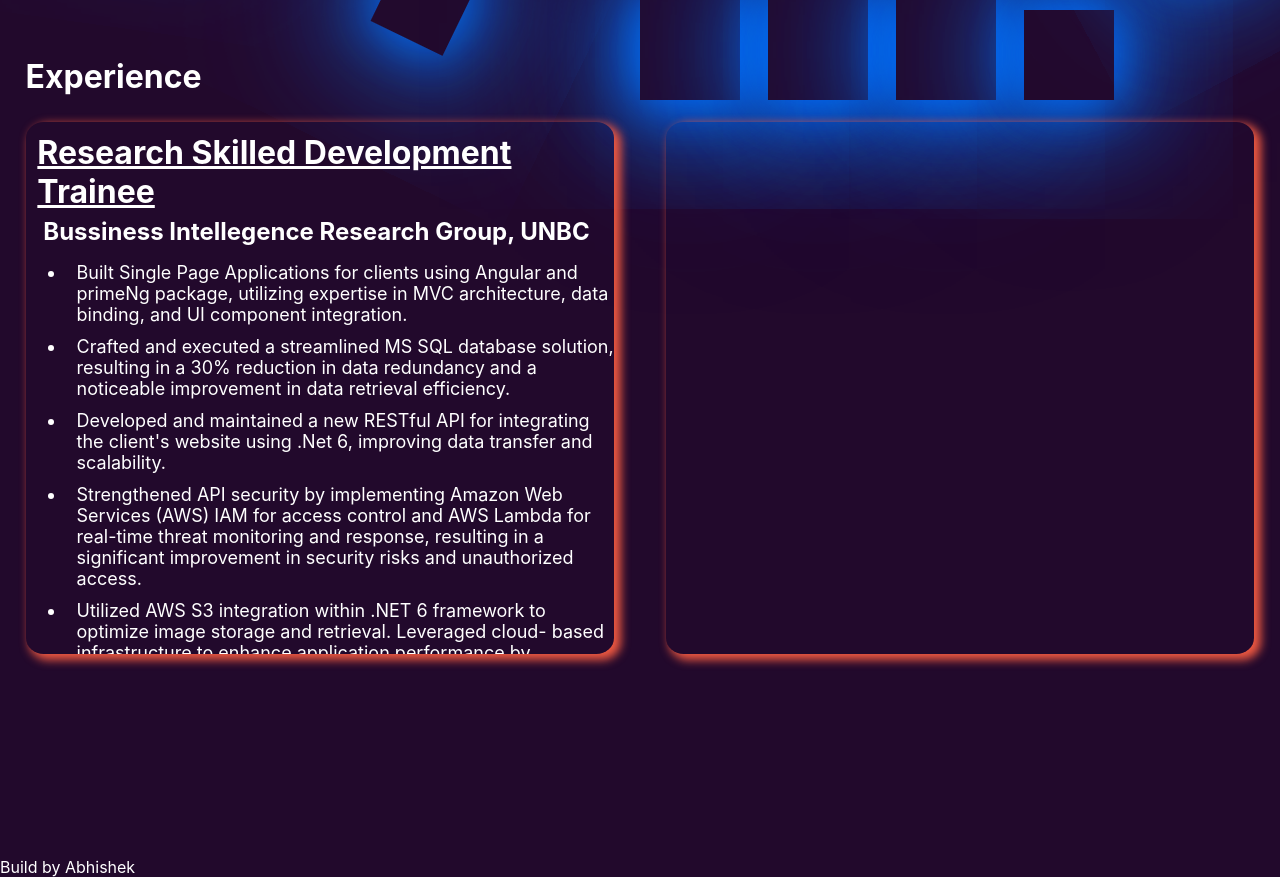
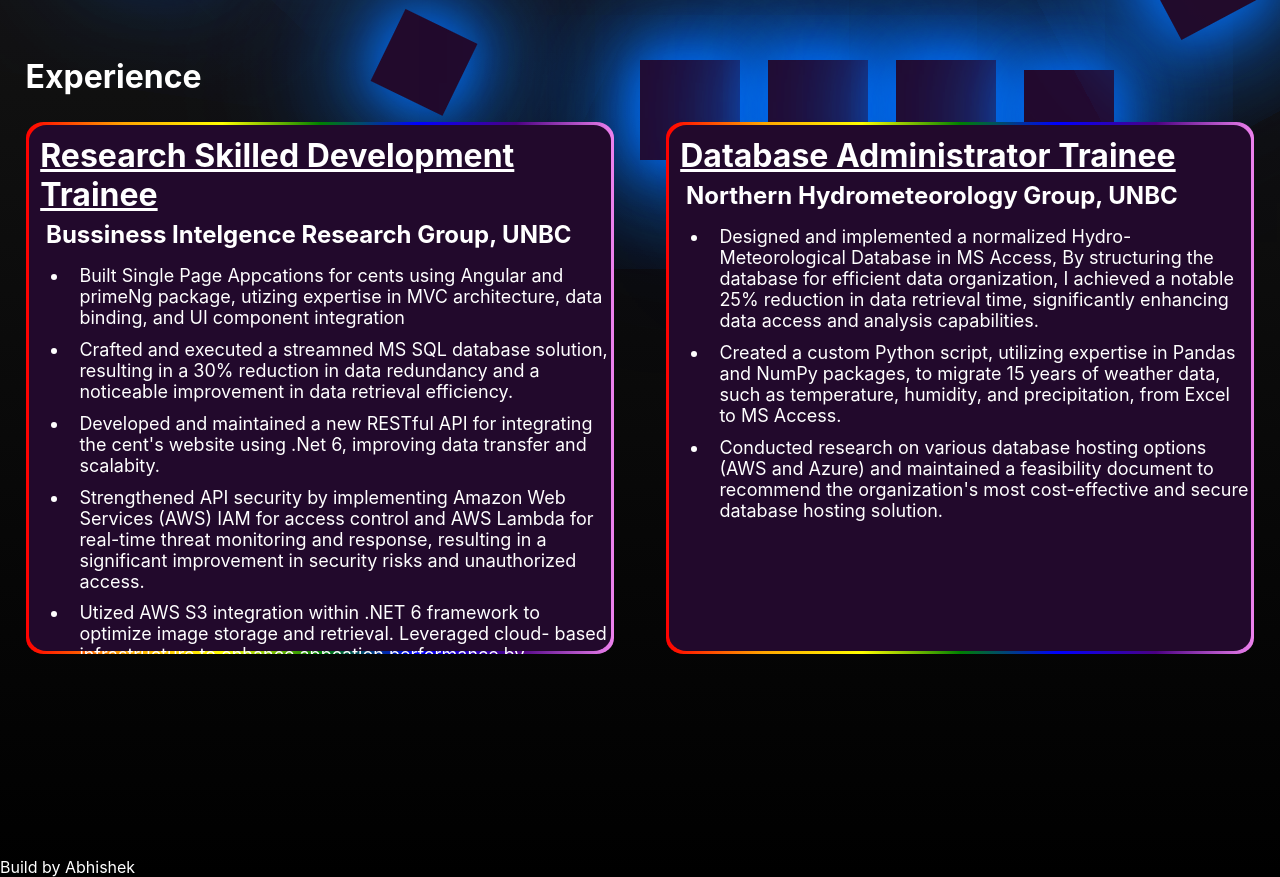
Before and after one commit to AbhiArora1998/Portfolio, a React (Create React App) app: page / in a window 1280 px wide. Shown: the part 740-1617 px from the top of the page. Built offline with nearby package versions, Linux system fonts and the light colour scheme.

Commit message:
cardsCss

```diff
--- a/src/App.css
+++ b/src/App.css
@@ -2,7 +2,8 @@
 /* Main */
 html,
 body {
-  background-color:  rgb(34, 9, 44);;
+   background-image: linear-gradient(rgb(33, 33, 33),rgb(0,0,0));
+
   position: relative;
   z-index: 2;
 
@@ -13,7 +14,7 @@
   z-index: -2;
   width: 100px;
   height: 100px;
-  bottom:-40px ;
+  bottom:-100px ;
   box-shadow: 0 0 50px #0072ff,
               0 0 100px #0072ff,
               0 0 150px #0072ff,
@@ -130,7 +131,8 @@
 
 /* Styling the scrollbar track */
 html::-webkit-scrollbar-track {
-  background-color: transparent /* Color of the scrollbar track */
+  background-image: linear-gradient(rgb(33, 33, 33),rgb(0,0,0));
+
 }
 
 /* Header */
@@ -247,12 +249,20 @@
   width: 100%;
 
 }
+.linearGradient{
+  width: 99%;
+ height: 99%;
+ background-color:  rgb(34, 9, 44);
+ border-radius: 3%;
+ margin: 0.5% 0 0 0.5%;
+}
 .ExperienceCard{
   width: 32%;
  height: 70%;
   margin: 5% ;
   border-radius: 3%;
-  box-shadow: 5px 4px 10px 2px#F05941;
+
+  background-image: linear-gradient(to right, red,orange,yellow,green,blue,indigo,violet);
   overflow: hidden; /* Hide content that overflows its box */
   overflow-y: auto;
   scroll-behavior: smooth;
@@ -326,32 +336,39 @@
   z-index: 2;
   animation:cardHover 0.5s ease forwards;
   background-color: rgb(33, 32, 32);
-  opacity: 0.1;
+  opacity: 1;
+  border-radius: 3%;
 }
 @keyframes cardHover{
 
   0%{
     height: 0%;
+    border-radius: 3%;
 
   }
 
   100%{
     opacity: 0.9;
     height: 100%;
+  border-radius: 3%;
 
 
   }
 }
 .toolCardsBox{
-  width: 30%;
-  height: 10%;
 
-
+  text-align: center;
   border-radius: 25px;
-  text-align: center;
+  height: 50px;
   background-color: #333;
 }
+.cardSkillContainer{
+  display: grid;
+  grid-template-columns: 300px 300px;
+  gap: 20px;
+  margin: 3%;
 
+}
 .cardNoHover{
   position: relative;
   z-index: 1;
--- a/src/components/Sections/Experience.jsx
+++ b/src/components/Sections/Experience.jsx
@@ -1,16 +1,22 @@
 import React from "react";
 import CardDetails from "./ExperienceCardDetails/CardDetails"
+import experience from "./experienceObject"
 
-function Experience(){
+function Experience() {
     return <div className="experienceSection">
         <div className="title">
             <h1>Experience</h1>
         </div>
         <div className="ExperinceCardsFlexBox">
             <div className="ExperienceCard card1">
-                <CardDetails></CardDetails>
+                <div className="linearGradient">
+                    <CardDetails data={experience[0]}></CardDetails>
+                </div>
             </div>
             <div className="ExperienceCard card2">
+                <div className="linearGradient">
+                    <CardDetails data={experience[1]}></CardDetails>
+                </div>
             </div>
         </div>
     </div>
--- a/src/components/Sections/ExperienceCardDetails/CardDetails.jsx
+++ b/src/components/Sections/ExperienceCardDetails/CardDetails.jsx
@@ -1,8 +1,8 @@
 import React, { useState } from "react";
 import ToolCards from "./toolCards";
 
-function CardDetails() {
-
+function CardDetails( props) {
+    const data = props.data.content
     const [isVisible, getVisibility] = useState(false)
     const blurdiv ={
         filter:'blur(10px)',
@@ -14,35 +14,18 @@
 
             {isVisible && <div className="cardHover">
                         <div className="toolCards">
-                            <ToolCards></ToolCards>
+                            <ToolCards skills={props.data.skills}></ToolCards>
                         </div>
                     </div>}
 
 
         <div style={!isVisible? null: blurdiv} className="cardNoHover">
-            <h1 className="cardTile"> Research Skilled Development Trainee</h1>
-            <h2 className="cardSubHeading">Bussiness Intellegence Research Group, UNBC</h2>
+            <h1 className="cardTile"> {props.data.title}</h1>
+            <h2 className="cardSubHeading">{props.data.location}</h2>
             <ul >
-                <li>
-                    Built Single Page Applications for clients using Angular and primeNg package, utilizing expertise in MVC architecture, data binding, and UI component integration.
-                </li>
-                <li>
-                    Crafted and executed a streamlined MS SQL database solution, resulting in a 30% reduction in data redundancy and a noticeable improvement in data retrieval efficiency.
-                </li>
-                <li>
-                    Developed and maintained a new RESTful API for integrating the client's website using .Net 6, improving data transfer and scalability.
-                </li>
-                <li>
-                    Strengthened API security by implementing Amazon Web Services (AWS) IAM for access control and AWS Lambda for real-time threat monitoring and response, resulting in a significant improvement in security risks and unauthorized access.
-                </li>
-
-                <li>
-                    Utilized AWS S3 integration within .NET 6 framework to optimize image storage and retrieval. Leveraged cloud- based infrastructure to enhance application performance by efficiently managing image assets.
-                </li>
-
-                <li>
-                    Collaborated closely with cross-functional team members on GitLab to streamline upcoming changes, successfully delivering new features and resolving bugs. Contributed to a 20% reduction in bug-related customer support inquiries by implementing targeted fixes and enhancements.
-                </li>
+            {data !==undefined && data.map((content, index)=>{
+                    return <li key={index}>{content}</li>
+                })}
             </ul>
         </div>
 
--- a/src/components/Sections/ExperienceCardDetails/toolCards.jsx
+++ b/src/components/Sections/ExperienceCardDetails/toolCards.jsx
@@ -1,13 +1,20 @@
 import React from "react";
 
-function ToolCards(){
+function ToolCards(props) {
+    const data = props.skills
+    console.log(data)
     return <div   >
-        <h1  className="title">
+        <h1 className="title">
             Skills
         </h1>
-        <div className="toolCardsBox">
-        <h1 >Angular</h1>
+        <div className="cardSkillContainer">
+            {data !== undefined && data.map((skill, index) => {
+                return <div key={index} className="toolCardsBox">
+                    <h1>{skill}</h1>
+                </div>
+            })}
         </div>
+
 
     </div>
 }
--- /dev/null
+++ b/src/components/Sections/experienceObject.jsx
@@ -0,0 +1,31 @@
+ const experience =[
+    {
+        id:1,
+        title:"Research Skilled Development Trainee",
+        location:"Bussiness Intelgence Research Group, UNBC",
+        content:[
+            "Built Single Page Appcations for cents using Angular and primeNg package, utizing expertise in MVC architecture, data binding, and UI component integration",
+            "Crafted and executed a streamned MS SQL database solution, resulting in a 30% reduction in data redundancy and a noticeable improvement in data retrieval efficiency.",
+            "Developed and maintained a new RESTful API for integrating the cent's website using .Net 6, improving data transfer and scalabity.",
+            "Strengthened API security by implementing Amazon Web Services (AWS) IAM for access control and AWS Lambda for real-time threat monitoring and response, resulting in a significant improvement in security risks and unauthorized access.",
+            "Utized AWS S3 integration within .NET 6 framework to optimize image storage and retrieval. Leveraged cloud- based infrastructure to enhance appcation performance by efficiently managing image assets.",
+            "Collaborated closely with cross-functional team members on GitLab to streamne upcoming changes, successfully devering new features and resolving bugs. Contributed to a 20% reduction in bug-related customer support inquiries by implementing targeted fixes and enhancements."
+        ],
+        skills:["Angular", "Flutter",".Net6", "SQL", "AWS", "Javacript", "HTML", "CSS","Dart","Git"]
+    },
+    {
+        id:2,
+        title:"Database Administrator Trainee",
+        location:"Northern Hydrometeorology Group, UNBC",
+        content:[
+            "Designed and implemented a normalized Hydro-Meteorological Database in MS Access, By structuring the database for efficient data organization, I achieved a notable 25% reduction in data retrieval time, significantly enhancing data access and analysis capabilities.",
+            "Created a custom Python script, utilizing expertise in Pandas and NumPy packages, to migrate 15 years of weather data, such as temperature, humidity, and precipitation, from Excel to MS Access.",
+            "Conducted research on various database hosting options (AWS and Azure) and maintained a feasibility document to recommend the organization's most cost-effective and secure database hosting solution."
+
+        ],
+        skills:["Python","SQL", "AWS", "NumPY", "MS Access", "Excel","Git"],
+
+    }
+]
+
+export default experience;
```
